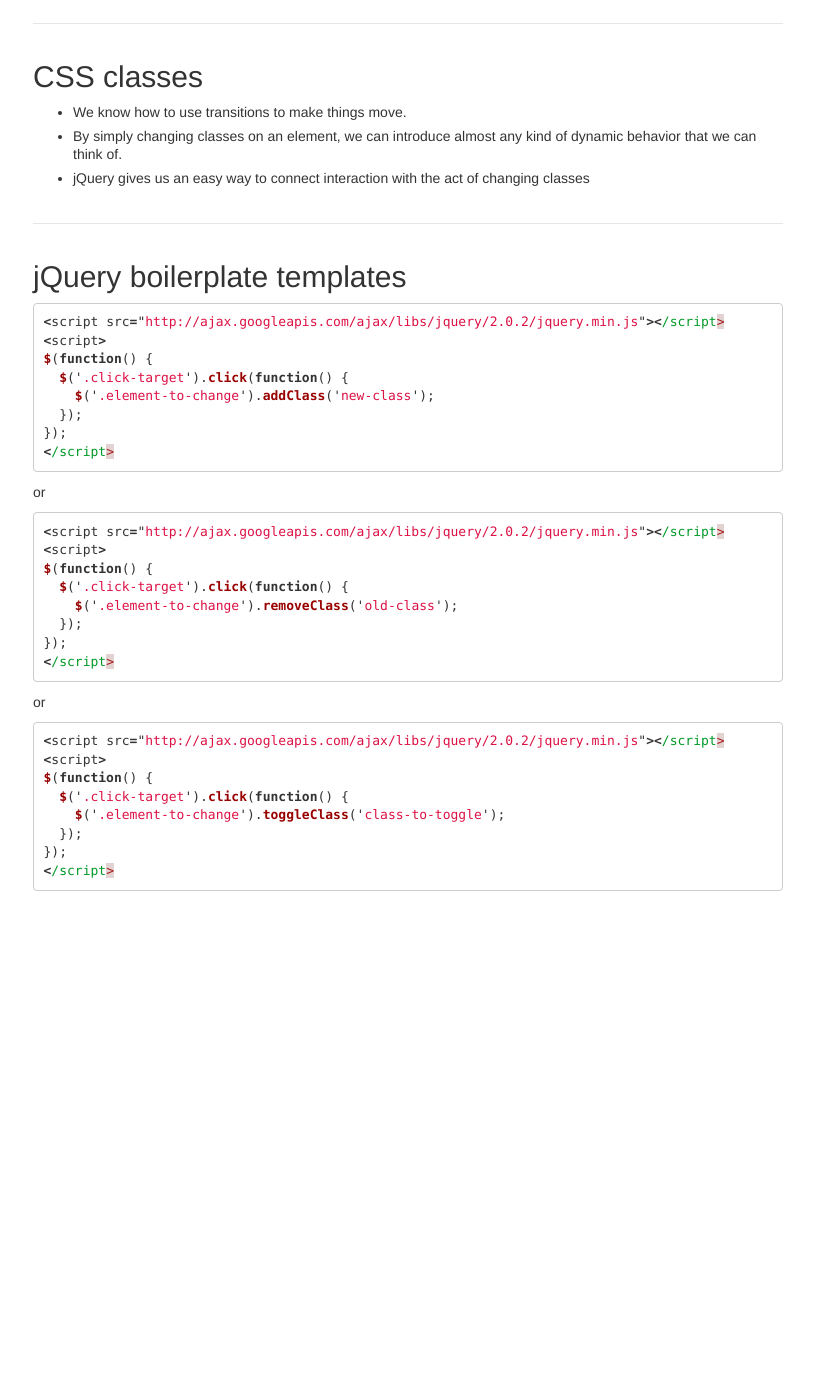
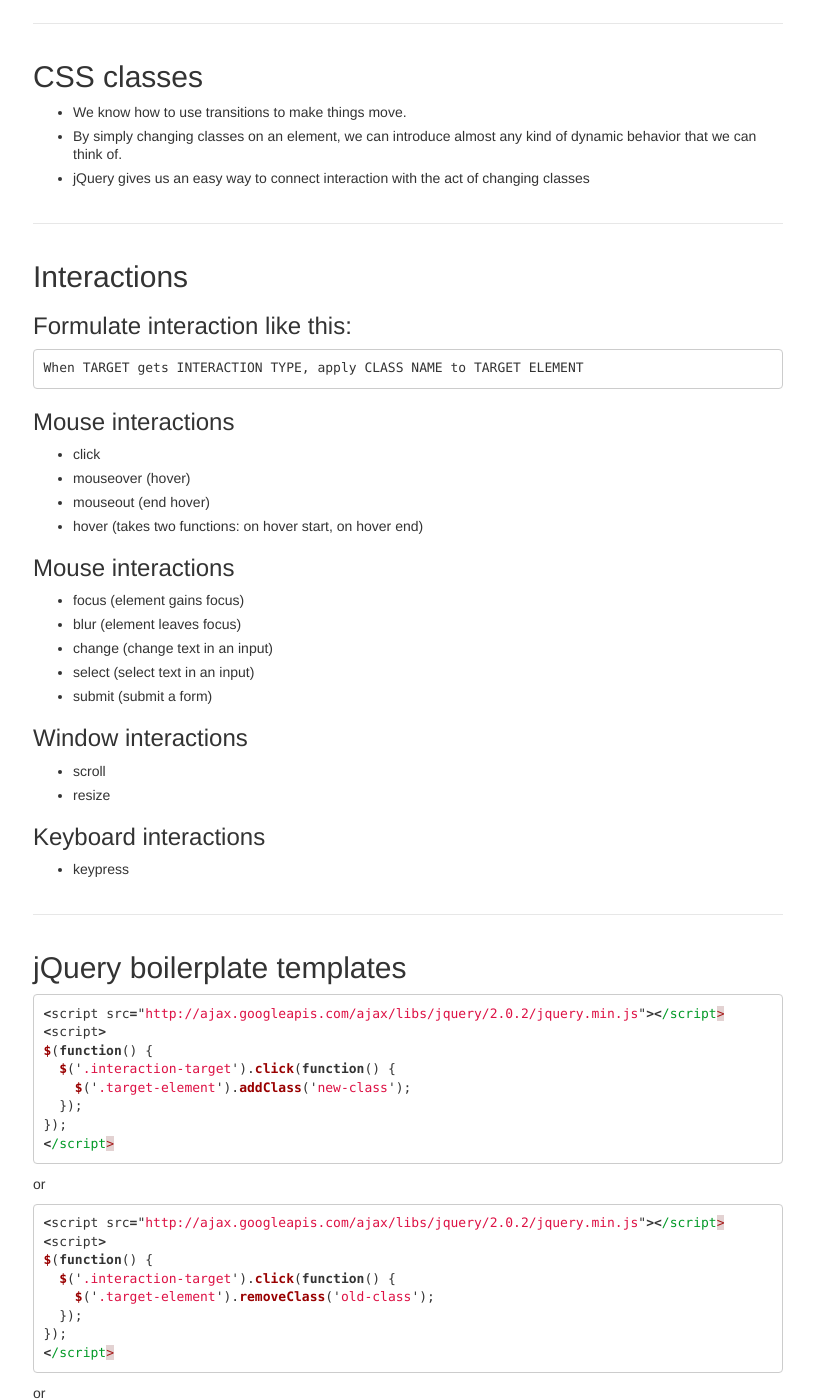
Before and after one commit to tsl-frontend/tsl-frontend.github.io, a Jekyll site: the page built from _posts/2013-11-24-17.md, in a window 1280 px wide and 1400 px high, scrolled down 564 px. Shown: the whole window, without its empty margins (427-1241 px from the left). Built offline with Jekyll 4.4.1, drawn with Linux system fonts in a browser that asks for light colours; nearby versions of some CDN libraries; Markdown is read by kramdown in place of the engine named in the settings; before the commit the page ends 1495 px from its top, so only the background shows below that; some of the changed text lies outside the part shown.

Commit message:
Interactions.

````diff
--- a/_posts/2013-11-24-17.md
+++ b/_posts/2013-11-24-17.md
@@ -36,14 +36,46 @@ homework:
 - By simply changing classes on an element, we can introduce almost any kind of dynamic behavior that we can think of.
 - jQuery gives us an easy way to connect interaction with the act of changing classes
 
+## Interactions
+
+### Formulate interaction like this:
+
+```
+When TARGET gets INTERACTION TYPE, apply CLASS NAME to TARGET ELEMENT
+```
+
+### Mouse interactions
+
+- click
+- mouseover (hover)
+- mouseout (end hover)
+- hover (takes two functions: on hover start, on hover end)
+
+### Mouse interactions
+
+- focus (element gains focus)
+- blur (element leaves focus)
+- change (change text in an input)
+- select (select text in an input)
+- submit (submit a form)
+
+### Window interactions
+
+- scroll
+- resize
+
+### Keyboard interactions
+
+- keypress
+
 ## jQuery boilerplate templates
 
 ```js
 <script src="http://ajax.googleapis.com/ajax/libs/jquery/2.0.2/jquery.min.js"></script>
 <script>
 $(function() {
-  $('.click-target').click(function() {
-    $('.element-to-change').addClass('new-class');
+  $('.interaction-target').click(function() {
+    $('.target-element').addClass('new-class');
   });
 });
 </script>
@@ -55,8 +87,8 @@ or
 <script src="http://ajax.googleapis.com/ajax/libs/jquery/2.0.2/jquery.min.js"></script>
 <script>
 $(function() {
-  $('.click-target').click(function() {
-    $('.element-to-change').removeClass('old-class');
+  $('.interaction-target').click(function() {
+    $('.target-element').removeClass('old-class');
   });
 });
 </script>
@@ -69,8 +101,8 @@ or
 <script src="http://ajax.googleapis.com/ajax/libs/jquery/2.0.2/jquery.min.js"></script>
 <script>
 $(function() {
-  $('.click-target').click(function() {
-    $('.element-to-change').toggleClass('class-to-toggle');
+  $('.interaction-target').click(function() {
+    $('.target-element').toggleClass('class-to-toggle');
   });
 });
 </script>
````
